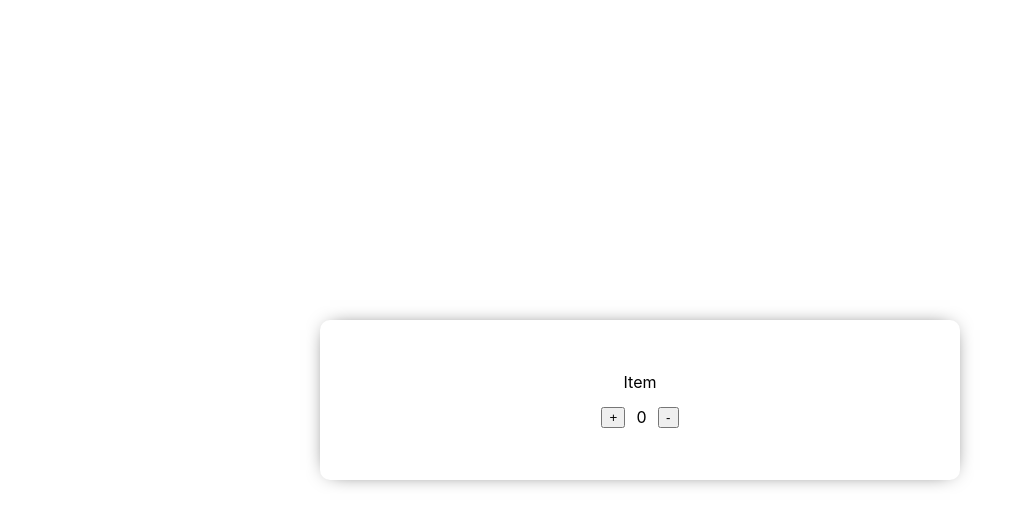
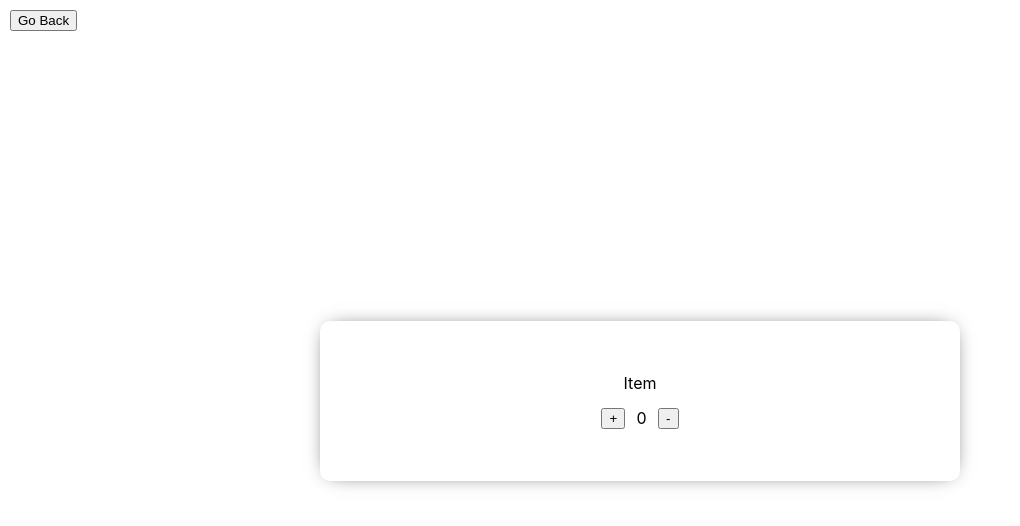
Before and after one commit to Braden0006/react-ecommerce-website, a React (Create React App) app: page /viewcart in a window 1280 px wide. Shown: the top 526 px of the page, without its empty margins (0-1020 px from the left). Built offline with nearby package versions, Linux system fonts and the light colour scheme.

Commit message:
Added some styles to the "ViewCart" component and added a "Go Back" button to return to the home page

```diff
--- a/src/components/AddedToCart/AddedToCart.js
+++ b/src/components/AddedToCart/AddedToCart.js
@@ -4,6 +4,7 @@ import "./AddedToCart.css";
 import { Routes, Route, Link } from "react-router-dom";
 
 export default function AddedToCart({ open, onClose }) {
+
   // If "open" is false, than the modal is not shown, if it's true then it is shown
   if (!open) return null;
 
--- a/src/components/ProductPageCard/ProductPageCard.js
+++ b/src/components/ProductPageCard/ProductPageCard.js
@@ -71,9 +71,6 @@ export default function ProductPageCard() {
           </button>
         </div>
       ))}
-      {/* <Routes>
-        <Route path="/viewcart" element={<ViewCart />} />
-      </Routes> */}
     </>
   );
 }
--- a/src/components/ViewCart/ViewCart.css
+++ b/src/components/ViewCart/ViewCart.css
@@ -1,10 +1,11 @@
 .viewcart-container {
-  height: 100vh;
+  height: 90vh;
   width: 90vw;
   margin: auto;
   display: flex;
   align-items: center;
   justify-content: center;
+  flex-direction: column;
 }
 
 .item-container {
@@ -25,3 +26,7 @@
   justify-content: space-evenly;
   margin-top: 1.5rem;
 }
+
+.viewcart-goback-btn {
+  padding: 1rem;
+}
--- a/src/components/ViewCart/ViewCart.js
+++ b/src/components/ViewCart/ViewCart.js
@@ -1,9 +1,11 @@
 import React, { useState } from "react";
+import { Link } from "react-router-dom";
 import "./ViewCart.css";
 
 export default function () {
   const [quantity, setQuantity] = useState(0);
 
+  // Both the "incrementQuantity" and "decrementQuantity" functions uses state and adds or subtracts the quantity depending on which if the plus or minus button is clicked
   const incrementQuantity = () => {
     setQuantity(quantity + 1);
   };
@@ -18,21 +20,20 @@ export default function () {
 
   return (
     <>
+      <div className="viewcart-goback-btn">
+        <Link to="/">
+          <button>Go Back</button>
+        </Link>
+      </div>
       <div className="viewcart-container">
         <div className="item-container">
           <span className="viewcart_item">Item</span>
           <div className="button_container">
-            <button
-              className="viewcart_increment"
-              onClick={incrementQuantity}
-            >
+            <button className="viewcart_increment" onClick={incrementQuantity}>
               +
             </button>
             <span className="viewcart_quantity">{quantity}</span>
-            <button
-              className="viewcart_decrement"
-              onClick={decrementQuantity}
-            >
+            <button className="viewcart_decrement" onClick={decrementQuantity}>
               -
             </button>
           </div>
```
